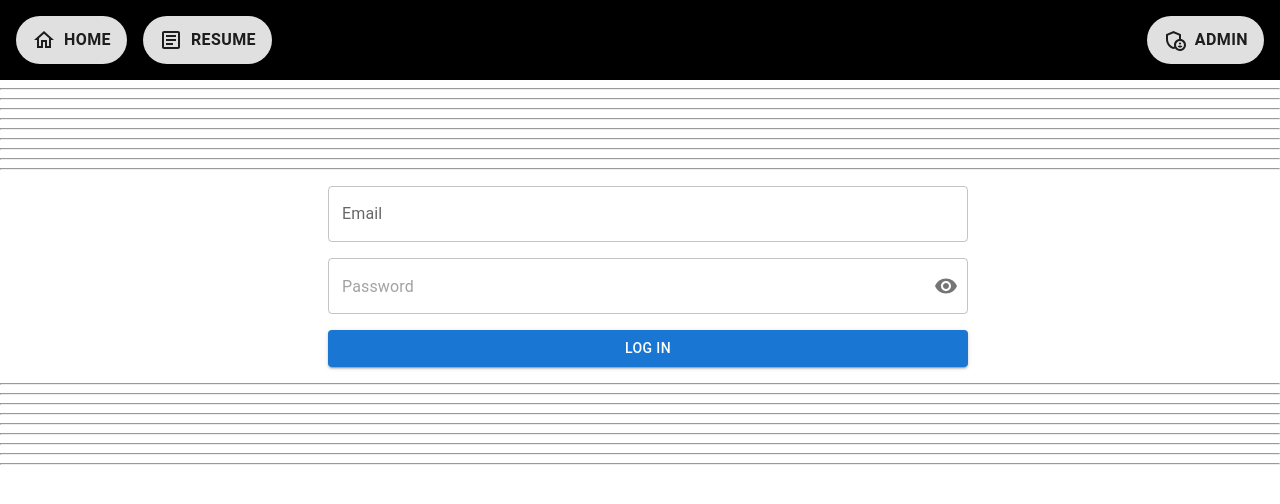
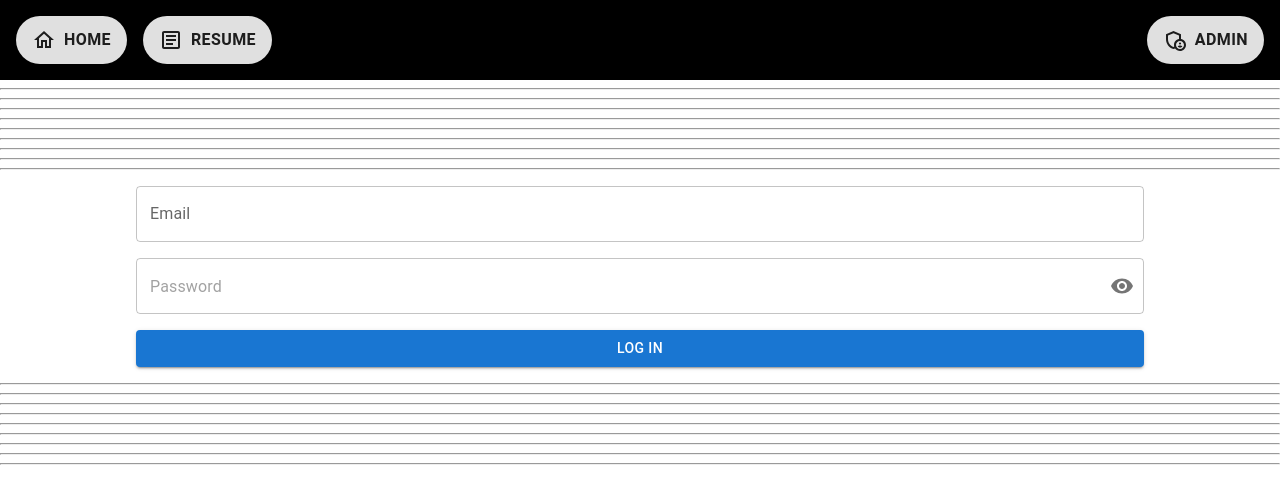
Before and after one commit to OTTTO/personal-website, a React (Create React App) app: page /admin in a window 1280 px wide. Shown: the top 504 px of the page. Built offline with nearby package versions, Linux system fonts and the light colour scheme; no server answers.

Commit message:
Fix admin page centering

```diff
--- a/src/pages/Login/AdminLogin.tsx
+++ b/src/pages/Login/AdminLogin.tsx
@@ -71,9 +71,9 @@ function AdminLogin() {
       {new Array(9).fill(true).map((el, idx) => (
         <hr key={idx}></hr>
       ))}
-      <Box sx={{ margin: "0 auto", width: "50%" }}>
+      <Box sx={{ margin: "0 auto", width: "80%" }}>
         <Stack direction="column">
-          <FormControl sx={{ m: 1, width: "40rem" }} variant="outlined">
+          <FormControl sx={{ m: 1 }} variant="outlined">
             <InputLabel htmlFor="outlined-adornment-password">Email</InputLabel>
             <OutlinedInput
               id="outlined-email"
@@ -83,7 +83,7 @@ function AdminLogin() {
               placeholder="Email"
             ></OutlinedInput>
           </FormControl>
-          <FormControl sx={{ m: 1, width: "40rem" }} variant="outlined">
+          <FormControl sx={{ m: 1 }} variant="outlined">
             <OutlinedInput
               id="outlined-adornment-password"
               type={values.showPassword ? "text" : "password"}
@@ -106,7 +106,7 @@ function AdminLogin() {
             />
           </FormControl>
           <Button
-            sx={{ m: 1, width: "40rem" }}
+            sx={{ m: 1 }}
             variant="contained"
             onClick={handleSubmit}
             onKeyDown={(e) => {
```
